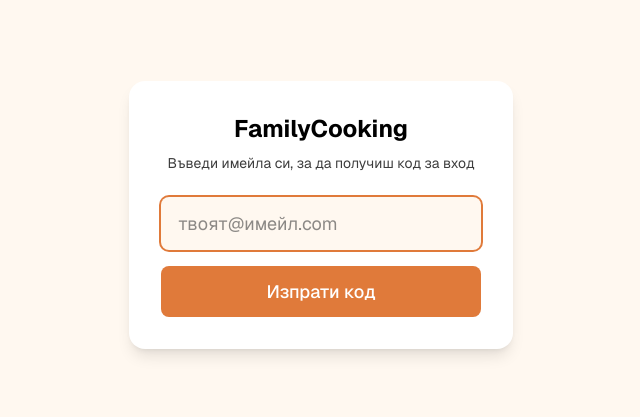
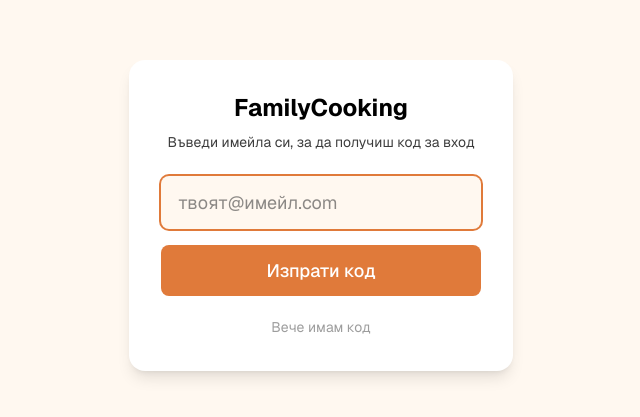
Before and after one commit to cluelessbk/familycooking, a Next.js app: page /signin in a window 1280 px wide. Shown: the part 185-602 px from the top of the page, without its empty margins (319-959 px from the left). Built offline with nearby package versions, Linux system fonts and the light colour scheme.

Commit message:
fix preview login code entry flow

```diff
--- a/src/app/api/auth/send-code/route.ts
+++ b/src/app/api/auth/send-code/route.ts
@@ -39,7 +39,14 @@ export async function POST(req: NextRequest) {
   });
 
   if (recent) {
-    return Response.json({ error: "Too many requests" }, { status: 429 });
+    const retryAfter = Math.max(
+      1,
+      Math.ceil((recent.expires.getTime() - Date.now()) / 1000),
+    );
+    return Response.json(
+      { error: "Code already active", codeActive: true, retryAfter },
+      { status: 429, headers: { "Retry-After": String(retryAfter) } },
+    );
   }
 
   // Delete any existing tokens for this email
--- a/src/app/signin/page.tsx
+++ b/src/app/signin/page.tsx
@@ -36,6 +36,13 @@ function SignInForm() {
       });
 
       if (res.status === 429) {
+        const data = await res.json().catch(() => null);
+        if (data?.codeActive) {
+          setStep("code");
+          setCooldown(data.retryAfter ?? 5 * 60);
+          setError("Вече има активен код за този имейл. Въведи последния код, който получи.");
+          return;
+        }
         setError("Изчакай малко преди да изпратиш нов код.");
         return;
       }
@@ -148,6 +155,14 @@ function SignInForm() {
               >
                 {loading ? "Изпращане..." : "Изпрати код"}
               </button>
+              <button
+                type="button"
+                onClick={() => { setStep("code"); setError(""); }}
+                disabled={!email.trim() || loading}
+                className="w-full text-sm text-muted hover:text-foreground transition-colors disabled:opacity-50 disabled:cursor-not-allowed"
+              >
+                Вече имам код
+              </button>
             </form>
           </>
         ) : (
```
